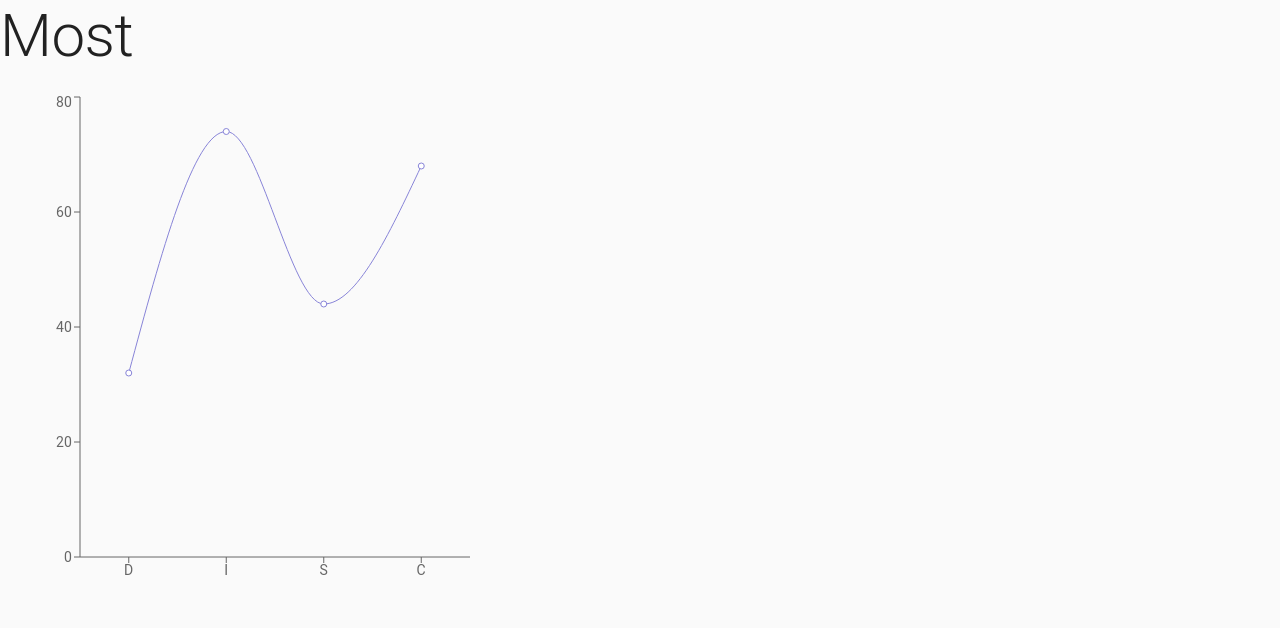
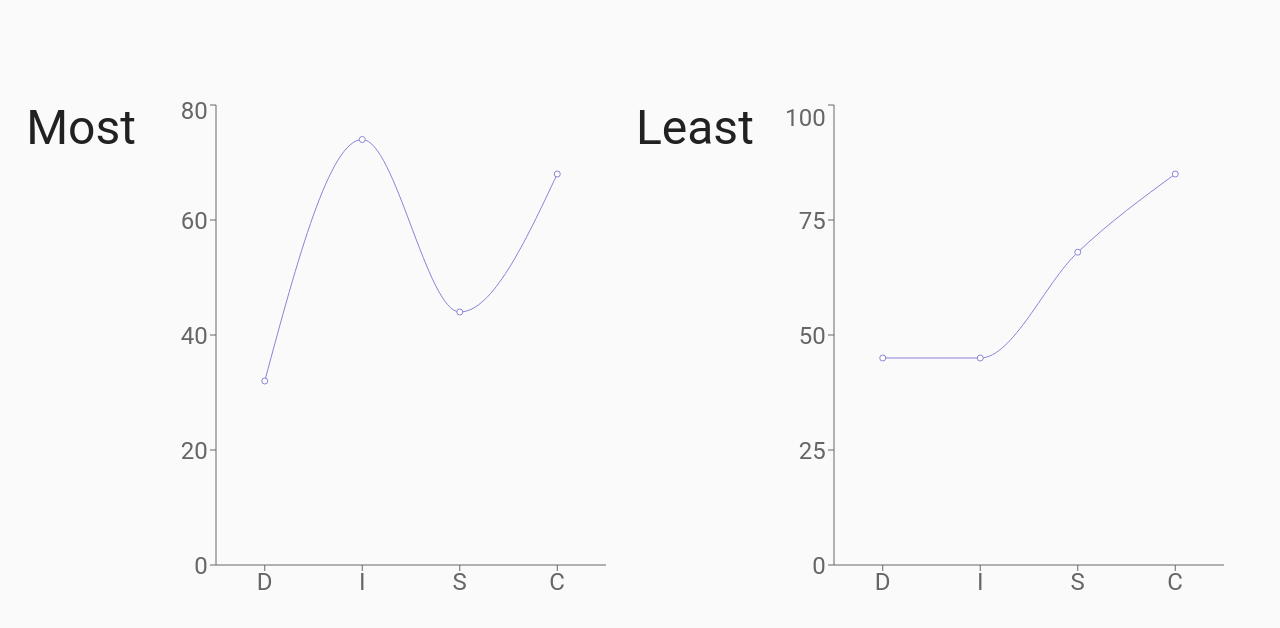
Before and after one commit to jessemart07/tcs-disc-app, a React (Create React App) app: page /result in a window 1280 px wide. Shown: the top 628 px of the page. Built offline with nearby package versions, Linux system fonts and the light colour scheme.

Commit message:
-fix styling for graphs in DISCResults

```diff
--- a/src/containers/DISCResult/DISCResult.js
+++ b/src/containers/DISCResult/DISCResult.js
@@ -1,7 +1,9 @@
 
+import classes from './DISCResult.module.css';
 import { CircularProgress, Typography } from '@material-ui/core';
 import React, { Component } from 'react';
 import { connect } from 'react-redux';
+import LeastGraph from './LeastGraph/LeastGraph';
 import MostGraph from './MostGraph/MostGraph';
 
 class DISCResult extends Component {
@@ -183,12 +185,17 @@ class DISCResult extends Component {
 
         return(
             <React.Fragment>
-                <div>
+                <div className={classes.Graphs}>
                     <MostGraph
                         dValue={most.D}
                         iValue={most.I}
                         sValue={most.S}
                         cValue={most.C}/>
+                    <LeastGraph
+                        dValue={least.D}
+                        iValue={least.I}
+                        sValue={least.S}
+                        cValue={least.C}/>
                 </div>
 
             </React.Fragment>
--- a/src/containers/DISCResult/DISCResult.module.css
+++ b/src/containers/DISCResult/DISCResult.module.css
@@ -0,0 +1,7 @@
+.Graphs{
+
+    margin-top:100px;
+    display: flex;
+    justify-content: center;
+    width: 100%;
+}
--- a/src/containers/DISCResult/LeastGraph/LeastGraph.js
+++ b/src/containers/DISCResult/LeastGraph/LeastGraph.js
@@ -0,0 +1,248 @@
+import { Typography } from '@material-ui/core';
+import React from 'react';
+import { Line, ComposedChart, XAxis, YAxis, Tooltip } from 'recharts';
+
+const LeastGraph = (props) => {
+    let dWeight = 0;
+    let iWeight = 0;
+    let sWeight = 0;
+    let cWeight = 0;
+
+    switch(props.dValue){
+        case 0:
+            dWeight = 100;
+            break;
+        case 1:
+            dWeight = 88;
+            break;
+        case 2:
+            dWeight = 78;
+            break;
+        case 3:
+            dWeight = 67;
+            break;
+        case 4:
+            dWeight = 60;
+            break;
+        case 5:
+            dWeight = 52;
+            break;
+        case 6:
+            dWeight = 45;
+            break;
+        case 7:
+            dWeight = 40;
+            break;
+        case 8:
+            dWeight = 40;
+            break;
+        case 9:
+            dWeight = 35;
+            break;
+        case 10:
+            dWeight = 30;
+            break;
+        case 11:
+            dWeight = 26;
+            break;
+        case 12:
+            dWeight = 24;
+            break;
+        case 13:
+            dWeight = 18;
+            break;
+        case 14:
+            dWeight = 12;
+            break;
+        case 15:
+            dWeight = 10;
+            break;
+        case 16:
+            dWeight = 6;
+            break;
+        case 21:
+            dWeight = 1;
+            break;
+        default:
+            dWeight = 4;
+            break;
+    }
+
+    switch(props.iValue){
+        case 0:
+            iWeight = 100;
+            break;
+        case 1:
+            iWeight = 87;
+            break;
+        case 2:
+            iWeight = 78;
+            break;
+        case 3:
+            iWeight = 68;
+            break;
+        case 4:
+            iWeight = 55;
+            break;
+        case 5:
+            iWeight = 45;
+            break;
+        case 6:
+            iWeight = 37;
+            break;
+        case 7:
+            iWeight = 28;
+            break;
+        case 8:
+            iWeight = 25;
+            break;
+        case 9:
+            iWeight = 18;
+            break;
+        case 10:
+            iWeight = 11;
+            break;
+        case 19:
+            iWeight = 2;
+        default:
+            iWeight = 5;
+            break;
+    }
+
+    switch(props.sValue){
+        case 0:
+            sWeight = 100;
+            break;
+        case 1:
+            sWeight = 95;
+            break;
+        case 2:
+            sWeight = 88;
+            break;
+        case 3:
+            sWeight = 79;
+            break;
+        case 4:
+            sWeight = 68;
+            break;
+        case 5:
+            sWeight = 56;
+            break;
+        case 6:
+            sWeight = 52;
+            break;
+        case 7:
+            sWeight = 43;
+            break;
+        case 8:
+            sWeight = 35;
+            break;
+        case 9:
+            sWeight = 30;
+            break;
+        case 10:
+            sWeight = 25;
+            break;
+        case 11:
+            sWeight = 15;
+            break;
+        case 12:
+            sWeight = 8;
+            break;
+        case 13:
+            sWeight = 6;
+            break;
+        case 19:
+            sWeight = 2;
+            break;
+        default:
+            sWeight = 4;
+            break;
+    }
+
+    switch(props.cValue){
+        case 0:
+            cWeight = 100;
+            break;
+        case 1:
+            cWeight = 95;
+            break;
+        case 2:
+            cWeight = 85;
+            break;
+        case 3:
+            cWeight = 76;
+            break;
+        case 4:
+            cWeight = 68;
+            break;
+        case 5:
+            cWeight = 55;
+            break;
+        case 6:
+            cWeight = 52;
+            break;
+        case 7:
+            cWeight = 46;
+            break;
+        case 8:
+            cWeight = 40;
+            break;
+        case 9:
+            cWeight = 35;
+            break;
+        case 10:
+            cWeight = 25;
+            break;
+        case 11:
+            cWeight = 15;
+            break;
+        case 12:
+            cWeight = 8;
+            break;
+        case 13:
+            cWeight = 4;
+            break;
+        case 16:
+            cWeight = 0;
+            break;
+        default:
+            cWeight = 2;
+            break;
+    }
+
+    const data = [
+        {
+            "name":"D",
+            "amount":dWeight
+        },
+        {
+            "name":"I",
+            "amount":iWeight
+        },
+        {
+            "name":"S",
+            "amount":sWeight
+        },
+        {
+            "name":"C",
+            "amount":cWeight
+        }
+    ]
+
+    return(
+        <React.Fragment>
+            <Typography style={{marginBottom:20}} variant="h3">Least</Typography>
+            <ComposedChart width={500} height={500} data={data} margin={{ top: 5, right: 30, left: 20, bottom: 5 }}>
+                <YAxis interval="preserveEnd" style={{fontSize:"1.5rem"}} />
+                <XAxis style={{fontSize:"1.5rem"}} dataKey="name"/>
+                <Tooltip/>
+                <Line type="monotone" dataKey="amount" stroke="#8884d8"></Line>
+            </ComposedChart>
+        </React.Fragment>
+
+
+    )
+}
+
+export default LeastGraph;
--- a/src/containers/DISCResult/MostGraph/MostGraph.js
+++ b/src/containers/DISCResult/MostGraph/MostGraph.js
@@ -217,10 +217,10 @@ const MostGraph = (props) => {
 
     return(
         <React.Fragment>
-            <Typography style={{marginBottom:20}} variant="h2">Most</Typography>
+            <Typography style={{marginBottom:20}} variant="h3">Most</Typography>
             <ComposedChart width={500} height={500} data={data} margin={{ top: 5, right: 30, left: 20, bottom: 5 }}>
-                <YAxis />
-                <XAxis dataKey="name"/>
+                <YAxis interval="preserveEnd" style={{fontSize:"1.5rem"}}/>
+                <XAxis style={{fontSize:"1.5rem"}} dataKey="name"/>
                 <Tooltip/>
                 <Line type="monotone" dataKey="amount" stroke="#8884d8"></Line>
             </ComposedChart>
```
